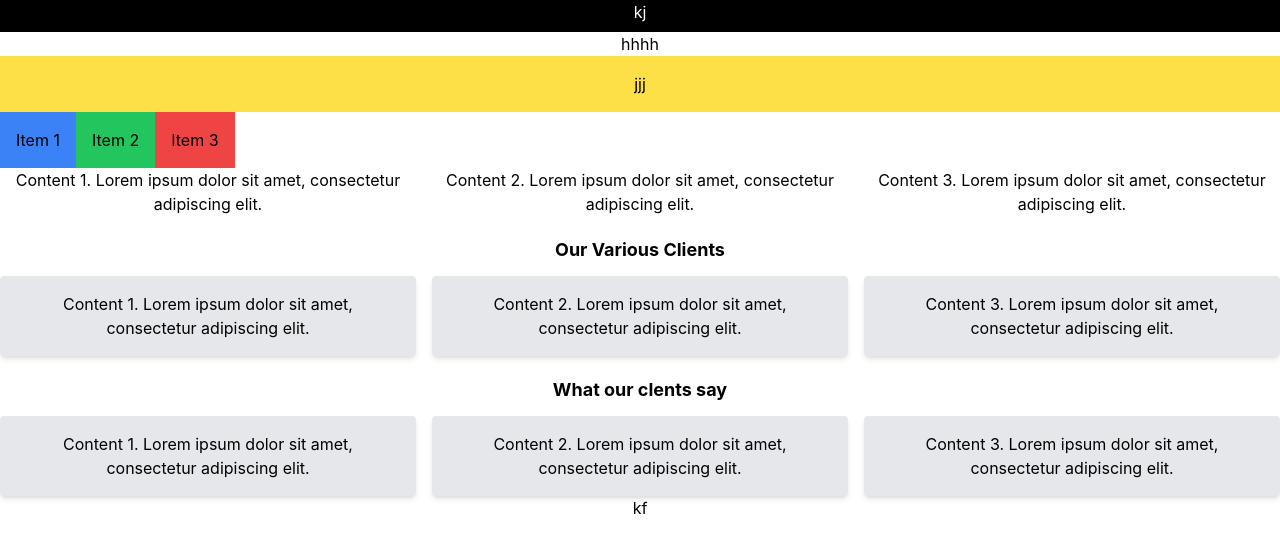
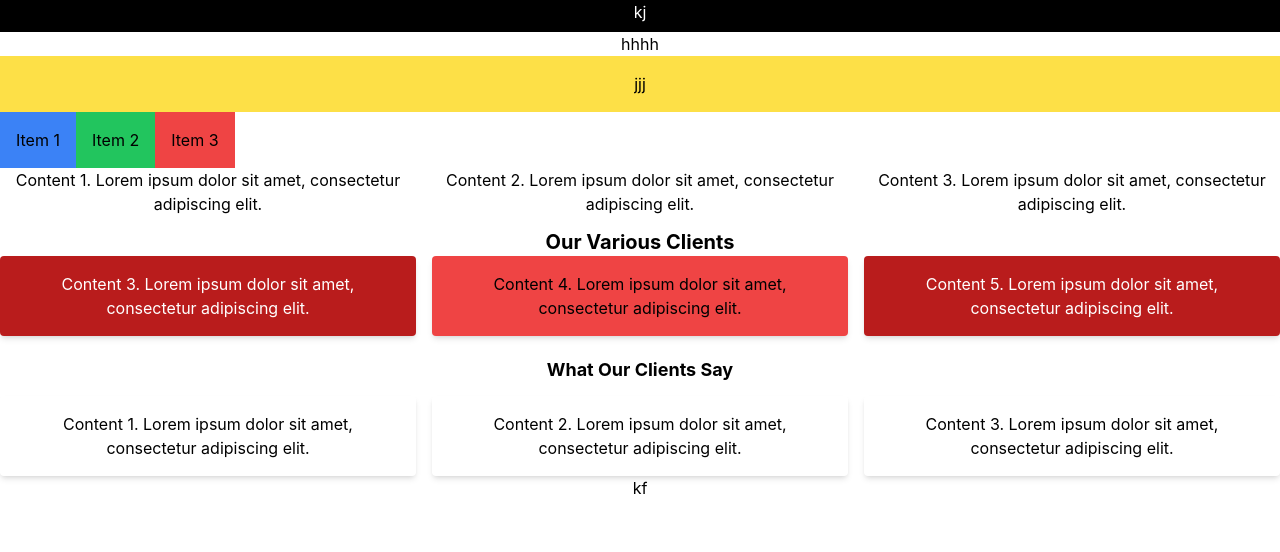
Before and after one commit to treva556/ams-trailer, a React (Create React App) app: page / in a window 1280 px wide. Shown: the top 552 px of the page. Built offline with nearby package versions, Linux system fonts and the light colour scheme.

Commit message:
milestone

```diff
--- a/src/components/flips.js
+++ b/src/components/flips.js
@@ -16,24 +16,30 @@ const FlippingContent = () => {
 
   useEffect(() => {
     const interval = setInterval(() => {
-      setCurrentIndex((prevIndex) => (prevIndex + 3) % contents.length);
+      setCurrentIndex((prevIndex) => (prevIndex + 1) % contents.length);
     }, 2000);
 
     return () => clearInterval(interval);
   }, [contents.length]);
 
-  return (<div className=' mt-5'>
-    <p className=' text-lg font-bold mb-3'>What our clents say </p>
-    <div className="columns-3 gap-4">
-      {contents.slice(currentIndex, currentIndex + 3).map((content, index) => (
-        <div
-          key={index}
-          className="p-4 bg-gray-200 rounded shadow-md transition-opacity duration-500 ease-in-out"
-        >
-          {content}
-        </div>
-      ))}
-    </div>
+  return (
+    <div>
+      <p className='mt-3 text-xl font-bold text-black'>Our Various Clients</p>
+      <div className="columns-3 gap-4">
+        {Array.from({ length: 3 }).map((_, idx) => {
+          const contentIndex = (currentIndex + idx) % contents.length;
+          return (
+            <div
+              key={idx}
+              className={`p-4 rounded shadow-md transition-opacity duration-500 ease-in-out ${
+                contentIndex % 2 === 0 ? 'bg-red-700 text-white' : 'bg-red-500 text-black'
+              }`}
+            >
+              {contents[contentIndex]}
+            </div>
+          );
+        })}
+      </div>
     </div>
   );
 };
--- a/src/components/flips1.js
+++ b/src/components/flips1.js
@@ -18,18 +18,18 @@ const Flippings = () => {
   useEffect(() => {
     const interval = setInterval(() => {
       setCurrentIndex((prevIndex) => (prevIndex + 3) % contents.length);
-    }, 2000);
+    }, 7000);
 
     return () => clearInterval(interval);
   }, [contents.length]);
 
   return (<div className=' mt-5'>
-    <p className=' text-lg font-bold mb-3'>  Our Various Clients </p>
+    <p className=' text-lg font-bold mb-3'>  What Our Clients Say</p>
     <div className="columns-3 gap-4">
       {contents.slice(currentIndex, currentIndex + 3).map((content, index) => (
         <div
           key={index}
-          className="p-4 bg-gray-200 rounded shadow-md transition-opacity duration-500 ease-in-out"
+          className="p-4 rounded shadow-md transition-opacity duration-500 ease-in-out"
         >
           {content}
         </div>
--- a/src/pages/home.js
+++ b/src/pages/home.js
@@ -24,8 +24,10 @@ function Home() {
         <p>Content 2. Lorem ipsum dolor sit amet, consectetur adipiscing elit.</p>
         <p>Content 3. Lorem ipsum dolor sit amet, consectetur adipiscing elit.</p>
         </div>
+
+        <FlippingContent/>
+
         <Flippings/>
-        <FlippingContent/>
 
     </div>
   );
```
